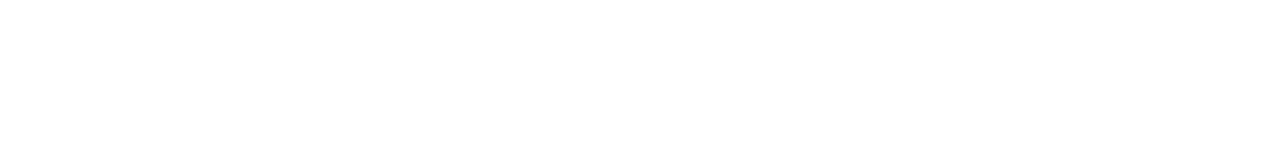
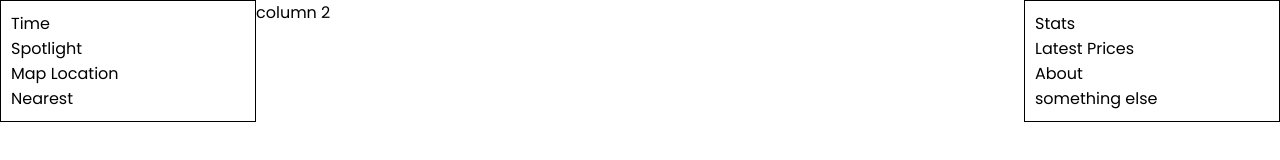
Before and after one commit to samuelurom/refill-router, a website: page client/index.html in a window 1280 px wide. Drawn offline with Linux system fonts and the light colour scheme.

Commit message:
CSS Layout

```diff
--- a/client/css/style.css
+++ b/client/css/style.css
@@ -1,4 +1,4 @@
-@import url('https://fonts.googleapis.com/css2?family=Montserrat:wght@300;400;500;600&family=Open+Sans&family=Poiret+One&family=Poppins:wght@400;600;700&display=swap');
+@import url("https://fonts.googleapis.com/css2?family=Montserrat:wght@300;400;500;600&family=Open+Sans&family=Poiret+One&family=Poppins:wght@400;600;700&display=swap");
 
 * {
   margin: 0;
@@ -7,5 +7,22 @@
 }
 
 body {
-  font-family: 'Poppins', sans-serif;
+  font-family: "Poppins", sans-serif;
 }
+
+.container {
+  display: grid;
+  grid-template-columns: 1fr 3fr 1fr;
+}
+
+.col-left,
+.col-right {
+  border: 1px solid black;
+  padding: 10px;
+}
+
+@media (max-width: 600px) {
+  .container {
+    grid-template-columns: 1fr;
+  }
+}
--- a/client/index.html
+++ b/client/index.html
@@ -1,18 +1,29 @@
 <!DOCTYPE html>
 <html lang="en">
-
   <head>
-  <meta charset="UTF-8">
-  <meta name="viewport" content="width=device-width, initial-scale=1.0">
+    <meta charset="UTF-8" />
+    <meta name="viewport" content="width=device-width, initial-scale=1.0" />
     <title>RefillRouter</title>
-  <link rel="stylesheet" href="/css/style.css">
+    <link rel="stylesheet" href="/css/style.css" />
   </head>
 
   <body>
-
-  <div id="app"></div>
+    <div class="container">
+      <div class="col-left">
+        <div>Time</div>
+        <div>Spotlight</div>
+        <div>Map Location</div>
+        <div>Nearest</div>
+      </div>
+      <div class="col-middle">column 2</div>
+      <div class="col-right">
+        <div>Stats</div>
+        <div>Latest Prices</div>
+        <div>About</div>
+        <div>something else</div>
+      </div>
+    </div>
 
     <script src="/client.js"></script>
   </body>
-
 </html>
```
Lines whose indentation alone changed are shown as unchanged.
